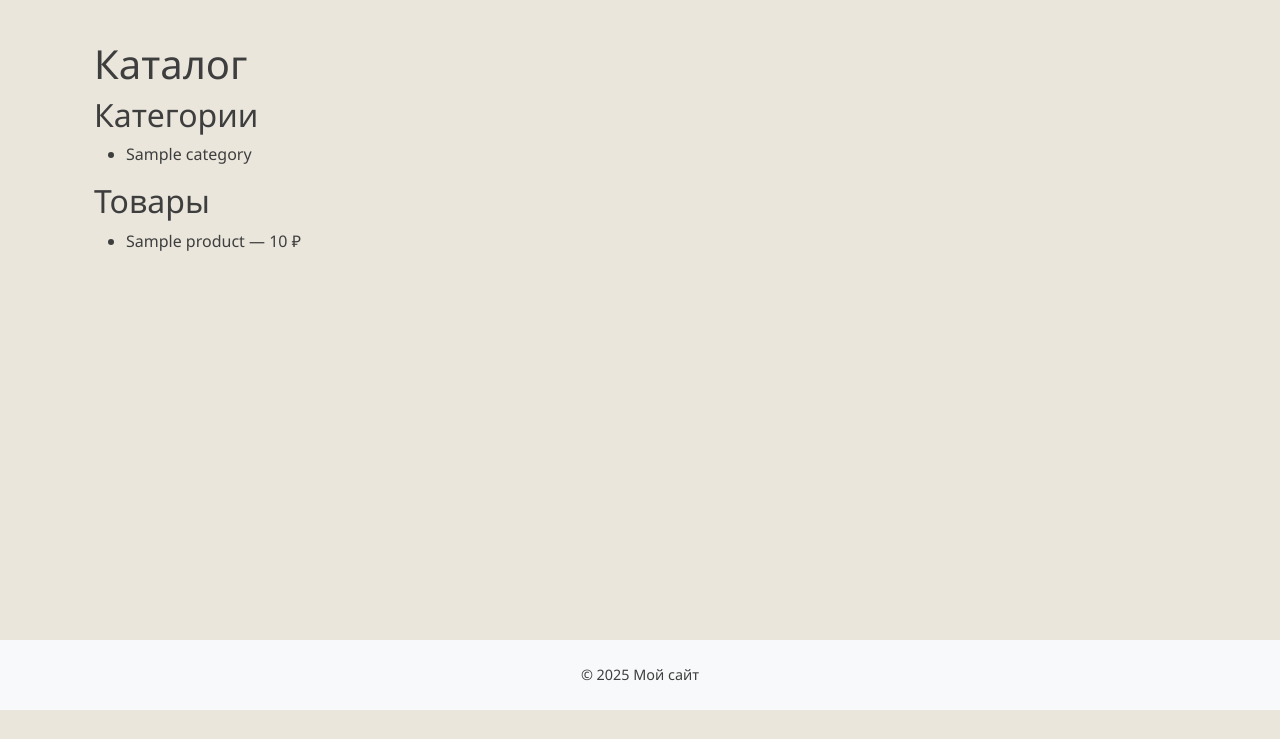
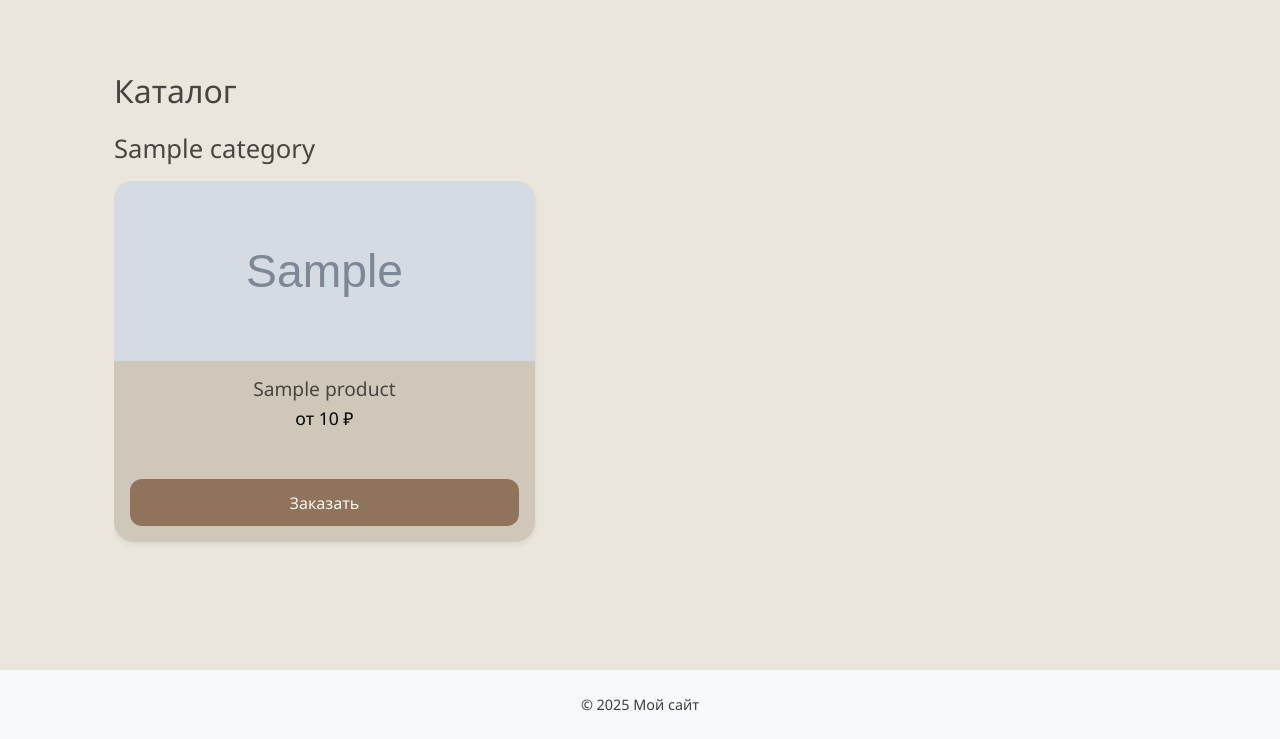
Before and after one commit to ocerikath/project_kam, a Django app: template projeect_kam/templates/pages/catalog.html in a window 1280 px wide. Shown: the part 90-829 px from the top of the page. Before the commit the page ends 800 px from the top, so only its background shows below. Run offline with Django 5.2, Linux system fonts and the light colour scheme; the template is opened without the code that fills it: most values are stand-ins (such as "Sample title", 1, 10 or a date in 2020); grey boxes marked "Sample" are stand-in pictures.

Commit message:
доработал product

```diff
--- a/projeect_kam/static/css/catalog.css
+++ b/projeect_kam/static/css/catalog.css
@@ -0,0 +1,102 @@
+.catalog {
+    padding: clamp(1rem, 4vw, 2rem);
+    background-color: var(--bg-main);
+    color: var(--text-main);
+  }
+
+  .catalog__title {
+    font-size: clamp(1.5rem, 3vw, 2rem);
+    color: var(--text-heading);
+    margin-bottom: clamp(1rem, 2vw, 1.5rem);
+  }
+
+  .catalog__category {
+    margin-bottom: clamp(2rem, 4vw, 3rem);
+  }
+
+  .catalog__category-title {
+    font-size: clamp(1.2rem, 2.5vw, 1.6rem);
+    color: var(--text-heading);
+    margin-bottom: clamp(0.8rem, 2vw, 1rem);
+  }
+
+  /* Контейнер карточек (будущий слайдер) */
+  .catalog__products {
+    display: flex;
+    gap: clamp(0.8rem, 2vw, 1.2rem);
+    overflow-x: auto;
+    scroll-snap-type: x mandatory;
+    padding-bottom: 0.5rem;
+  }
+
+  .catalog__products::-webkit-scrollbar {
+    display: none;
+  }
+
+  /* Карточка товара */
+  .product-card {
+    flex: 0 0 40%; /* чтобы на экране помещалось 2.5 карточки */
+    background-color: var(--card-bg);
+    border-radius: 1.25rem;
+    box-shadow: 0 2px 6px rgba(0,0,0,0.08);
+    scroll-snap-align: start;
+    overflow: hidden;
+    display: flex;
+    flex-direction: column;
+    justify-content: space-between;
+    transition: background-color 0.2s ease, transform 0.2s ease;
+  }
+
+  .product-card:hover {
+    background-color: var(--card-bg-dark);
+    transform: translateY(-2px);
+  }
+
+  /* Фото */
+  .product-card__image img {
+    width: 100%;
+    height: clamp(130px, 35vw, 180px);
+    object-fit: cover;
+    display: block;
+  }
+
+  /* Информация */
+  .product-card__info {
+    padding: clamp(0.6rem, 2vw, 1rem);
+    text-align: center;
+  }
+
+  .product-card__name {
+    font-size: clamp(1rem, 2.5vw, 1.2rem);
+    color: var(--text-heading);
+    margin-bottom: 0.3rem;
+  }
+
+  .product-card__price {
+    font-size: clamp(0.9rem, 2vw, 1.1rem);
+    color: rgb(0, 0, 0);
+  }
+
+  /* Кнопка */
+  .product-card__btn {
+    display: block;
+    margin: clamp(0.6rem, 2vw, 1rem);
+    padding: clamp(0.5rem, 1.5vw, 0.7rem) clamp(0.8rem, 3vw, 1.2rem);
+    text-align: center;
+    background-color: var(--btn-bg);
+    color: var(--btn-text);
+    font-size: clamp(0.9rem, 2vw, 1rem);
+    border-radius: 0.75rem;
+    transition: background-color 0.2s ease, color 0.2s ease;
+    text-decoration: none;
+  }
+
+  .product-card__btn:hover {
+    background-color: var(--btn-hover);
+    color: var(--btn-text-hover);
+  }
+
+  .empty-text {
+    color: var(--text-muted);
+    font-size: clamp(0.9rem, 2vw, 1rem);
+  }
--- a/projeect_kam/templates/pages/catalog.html
+++ b/projeect_kam/templates/pages/catalog.html
@@ -1,25 +1,43 @@
 {% extends "base.html" %}
+{% load static %}
 
 {% block content %}
-  <section class="container">
-    <h1>Каталог</h1>
+<link rel="stylesheet" href="{% static 'css/catalog.css' %}">
+<section class="catalog container">
+  <h1 class="catalog__title">Каталог</h1>
 
-    <h2>Категории</h2>
-    <ul>
-      {% for category in categories %}
-        <li>{{ category.name }}</li>
-      {% empty %}
-        <li>Категории пока не добавлены</li>
-      {% endfor %}
-    </ul>
+  {% for category in categories %}
+    <div class="catalog__category">
+      <h2 class="catalog__category-title">{{ category.name }}</h2>
 
-    <h2>Товары</h2>
-    <ul>
-      {% for product in products %}
-        <li>{{ product.name }} — {{ product.price }} ₽</li>
-      {% empty %}
-        <li>Товары пока не добавлены</li>
-      {% endfor %}
-    </ul>
-  </section>
+      <div class="catalog__products">
+        {% for product in products %}
+          {% if product.category_id == category.id %}
+            <div class="product-card" data-category="{{ product.category.name }}">
+
+              <div class="product-card__image">
+                {% if product.image %}
+                  <img src="{{ product.image.url }}" alt="{{ product.name }}">
+                {% else %}
+                  <img src="{% static 'images/site_images/no-image.jpg' %}" alt="Нет изображения">
+                {% endif %}
+              </div>
+
+              <div class="product-card__info">
+                <h3 class="product-card__name">{{ product.name }}</h3>
+                <p class="product-card__price">от {{ product.price }} ₽</p>
+              </div>
+
+              <a href="#" class="product-card__btn">Заказать</a>
+            </div>
+          {% endif %}
+        {% empty %}
+          <p class="empty-text">Нет товаров в этой категории</p>
+        {% endfor %}
+      </div>
+    </div>
+  {% empty %}
+    <p class="empty-text">Категории пока не добавлены</p>
+  {% endfor %}
+</section>
 {% endblock %}
```
Also changed, not shown: projeect_kam/static/images/site_images/sheben_izvestnekovaya.webp (added).
